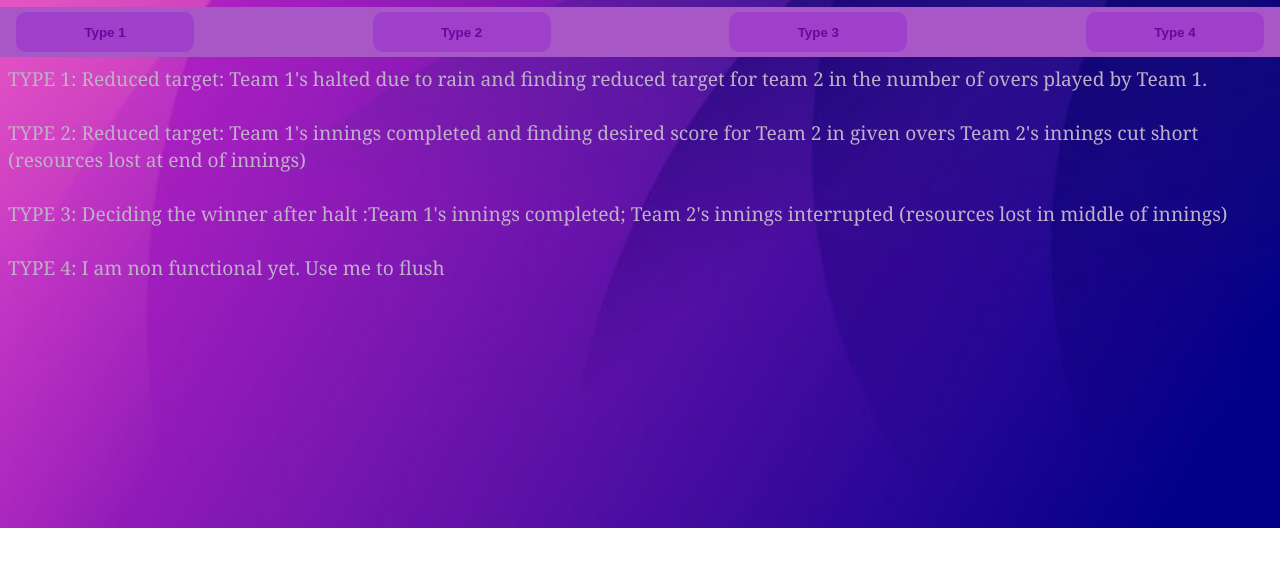
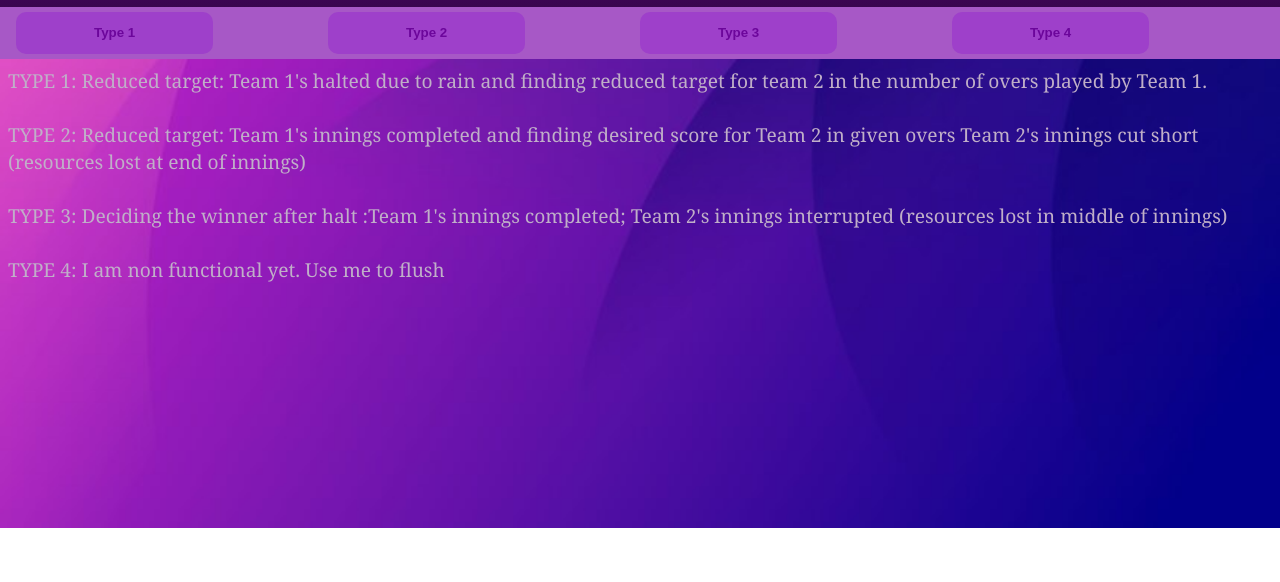
Before and after one commit to PJAyux/DLS-system-predictor-Cricket, a plain HTML site: page index.html in a window 1280 px wide. Shown: the part 218-800 px from the top of the page. Drawn offline with Linux system fonts and the light colour scheme.

Commit message:
Update style.css

```diff
--- a/style.css
+++ b/style.css
@@ -14,7 +14,7 @@ body{ background-image:url("./background-purple-gradient-modern-vector-48874652.
     /* background-image:url("./background-purple-gradient-modern-vector-48874652.jpg");
     background-repeat: no-repeat;
     background-size: cover; */
-    /* background: linear-gradient(rgb(143, 17, 227),rgb(76, 6, 104),rgb(44, 4, 60)); */
+    background: linear-gradient(rgb(143, 17, 227),rgb(76, 6, 104),rgb(44, 4, 60));
 }
 .head{
     padding: 1em 1em;
@@ -33,23 +33,24 @@ body{ background-image:url("./background-purple-gradient-modern-vector-48874652.
     background-color: rgb(167, 88, 198);
 }
 .list li {
-    padding:0.7em 5%;
-    justify-content: center;
-    align-items: center;
     list-style: none;
-    background-color: rgb(158, 64, 202);
-    border-radius: 10px;
+    width:100%;
 }
-.list button{
+.list li button{
+    padding:1em 25%;
     font-family: Arial, Helvetica, sans-serif;
     color: rgb(108, 6, 155);
     font-weight: bold;
-    background: transparent;
+    background-color: rgb(158, 64, 202);
+    border-radius: 10px;
     border: 0;
 
 }
 .list li:hover{
     background-color: rgb(134, 41, 173);
+}
+.list button:hover{
+    color: rgb(134, 41, 173);
 }
 input[type="radio"]{
     display: none;
@@ -113,7 +114,8 @@ input[type="radio"]{
     font-weight:400;
     padding:8px;
     background: transparent;
-    padding-bottom: 10em;
+    padding-bottom: 4em;
+    margin-bottom: 3em;
 }
 
 .res{
```
